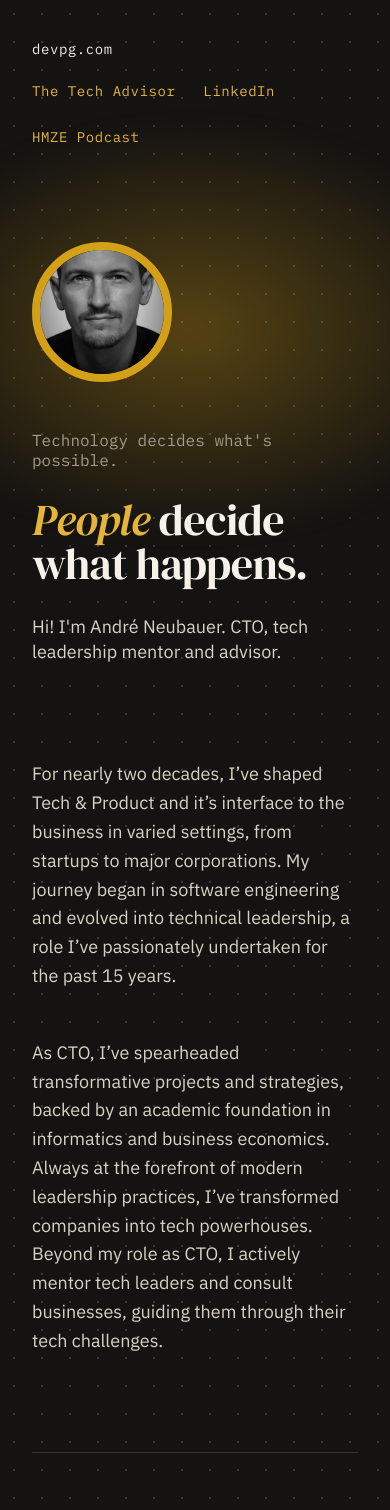
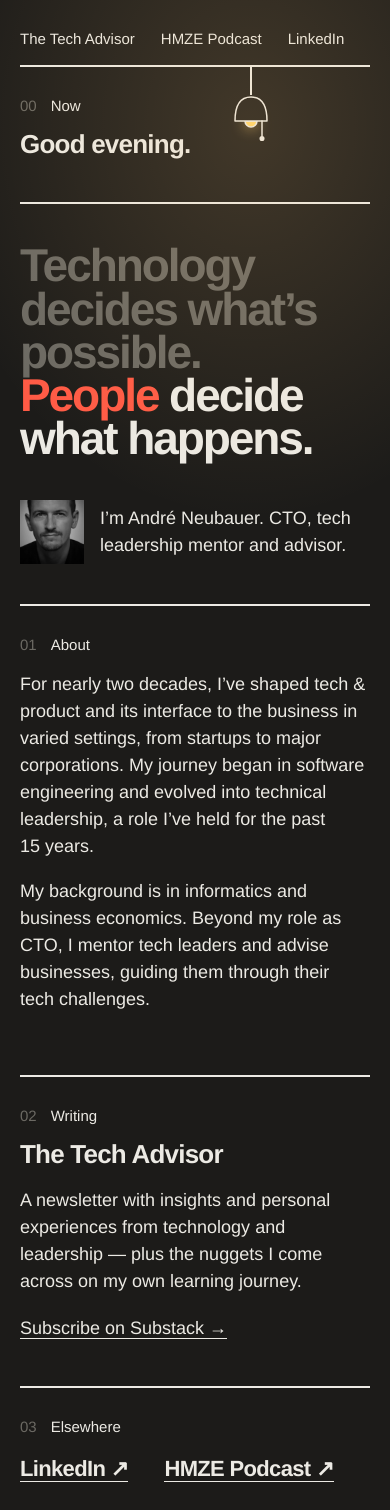
Before and after one commit to devpg/devpg.github.io, a Jekyll site: the page built from index.md, in a window 390 px wide. Shown: the top 1510 px of the page. Built offline with Jekyll 4.4.1, drawn with Linux system fonts in a browser that asks for light colours; some of the changed text lies outside the part shown.

Commit message:
Rework the design as a typographic poster that follows the visitor's day
The dark page with glow, dot grid and gold serif accent read as generated.
Replace it with a plain off-white page in system Helvetica: the claim fills
the width, "People" is the one word in red, and numbered rows carry the rest.
No web fonts are loaded any more, and the Substack iframe becomes a link.

A "00 Now" row greets by local time ("Mahlzeit." from 12 to 13) and adds a
note on Monday mornings, Friday afternoons and weekends. After sunset, which
is computed for the date and assumes central Europe, the page turns dark and
a lamp hangs from the header rule; pulling it turns the light back up.
Mornings leave a coffee ring. daylight.js loads in <head> without defer so
the state is on <html> before first paint and the light page never flashes.
?now=2026-12-21T07:30 previews any moment.

Holding the word "People", or pressing P, starts a hidden round of
"Technology vs. People" pong that takes its colours from the current page
and turns upright on phones.

The byline portrait gets its own 192px file instead of the 673 KB original.

Co-Authored-By: Claude Fable 5.1 <noreply@anthropic.com>

```diff
--- a/_layouts/default.html
+++ b/_layouts/default.html
@@ -5,29 +5,21 @@
   <meta name="viewport" content="width=device-width, initial-scale=1">
   <title>{{ page.title }} | {{ site.title }}</title>
   {% seo %}
-  <link rel="preconnect" href="https://fonts.googleapis.com">
-  <link href="https://fonts.googleapis.com/css2?family=DM+Serif+Display:ital@0;1&family=IBM+Plex+Sans:wght@400;500&family=IBM+Plex+Mono:wght@400;500&display=swap" rel="stylesheet">
   <link rel="stylesheet" href="{{ '/assets/css/site.css' | relative_url }}">
+  <script src="{{ '/assets/js/daylight.js' | relative_url }}"></script>
 </head>
 <body>
-  <div class="page">
-    <div class="dots"></div>
-    <div class="glow"></div>
-    <div class="wrap">
-      <nav class="nav">
-        <div>devpg.com</div>
-        <div class="links">
-          <a href="https://devpg.substack.com/">The Tech Advisor</a>
-          <a href="https://www.linkedin.com/in/andreneubauer/">LinkedIn</a>
-          <a href="https://hmze.tech">HMZE Podcast</a>
-        </div>
+  <div class="wrap">
+    <header class="bar" data-lamp-mount>
+      <nav>
+        <a href="https://devpg.substack.com/">The Tech Advisor</a>
+        <a href="https://hmze.tech">HMZE Podcast</a>
+        <a href="https://www.linkedin.com/in/andreneubauer/">LinkedIn</a>
       </nav>
-      {{ content }}
-      <footer class="foot">
-        <div>Hosted on GitHub Pages — Credits to <a href="https://github.com/godalming123">godalming123 (Basic theme)</a></div>
-        <div class="status"><span class="dot"></span>Leaderfying…</div>
-      </footer>
-    </div>
+    </header>
+    {{ content }}
+    <footer class="foot">devpg.com</footer>
   </div>
+  <script src="{{ '/assets/js/pong.js' | relative_url }}" defer></script>
 </body>
 </html>
--- a/assets/css/site.css
+++ b/assets/css/site.css
@@ -1,28 +1,71 @@
+:root{--paper:#f4f3ef;--ink:#111;--grey:#a3a19a;--rule:#111;--hi:#ffe14a;--red:#e2001a;--note:#6f6d67;--ring-top:70px;--ring-right:max(-30px,calc(50% - 570px))}
 *{box-sizing:border-box}
-body{margin:0;background:#141311;color:#f6f1e9;font-family:'IBM Plex Sans',sans-serif}
-a{color:#e5b53a;text-decoration:none}
-a:hover{color:#f6f1e9;text-decoration:underline}
-.page{min-height:100vh;position:relative;overflow:hidden}
-.dots{position:absolute;inset:0;background-image:radial-gradient(rgba(246,241,233,0.18) 1.2px,transparent 1.3px);background-size:28px 28px;pointer-events:none}
-.glow{position:absolute;right:-120px;top:120px;width:640px;height:420px;border-radius:50%;background:radial-gradient(closest-side,rgba(212,160,23,0.35),transparent);filter:blur(12px);pointer-events:none}
-.wrap{position:relative;max-width:1040px;margin:0 auto;padding:40px 32px 80px;display:flex;flex-direction:column;gap:96px}
-.nav,.foot{display:flex;justify-content:space-between;align-items:center;gap:24px;flex-wrap:wrap;font-family:'IBM Plex Mono',monospace;font-size:14px;letter-spacing:0.04em}
-.links{display:flex;gap:28px;flex-wrap:wrap}
-.hero{display:grid;grid-template-columns:minmax(0,1fr) auto;gap:48px;align-items:end}
-.hero-text{display:flex;flex-direction:column;gap:28px;min-width:0}
-.kicker{font-family:'IBM Plex Mono',monospace;font-size:clamp(16px,1.6vw,22px);color:#a39a8c}
-h1{margin:0;font-family:'DM Serif Display',serif;font-weight:400;font-size:clamp(44px,7vw,96px);line-height:1;letter-spacing:-0.015em;text-wrap:balance}
-h1 em,h2 em{font-style:italic;color:#e5b53a}
-.lede{margin:0;font-size:clamp(18px,1.8vw,22px);line-height:1.4;color:#d9d2c6;max-width:38ch}
-.portrait{width:clamp(140px,18vw,220px);height:clamp(140px,18vw,220px);border-radius:50%;object-fit:cover;border:8px solid #d4a017;display:block}
-.bio{display:grid;grid-template-columns:repeat(auto-fit,minmax(280px,1fr));gap:48px;font-size:18px;line-height:1.6;color:#d9d2c6;text-wrap:pretty}
-.bio p{margin:0}
-.newsletter{border-top:1px solid rgba(246,241,233,0.15);padding-top:56px;display:grid;grid-template-columns:repeat(auto-fit,minmax(300px,1fr));gap:48px;align-items:start}
-.newsletter > div{display:flex;flex-direction:column;gap:20px}
-h2{margin:0;font-family:'DM Serif Display',serif;font-weight:400;font-size:clamp(32px,4vw,52px);line-height:1.05;letter-spacing:-0.01em;text-wrap:balance}
-.newsletter p{margin:0;font-size:18px;line-height:1.6;color:#d9d2c6;text-wrap:pretty}
-.newsletter iframe{width:100%;height:320px;border:1px solid rgba(246,241,233,0.15);border-radius:4px;background:#f6f1e9}
-.foot{color:#7a7266}
-.status{display:flex;align-items:center;gap:10px}
-.dot{display:inline-block;width:9px;height:9px;border-radius:50%;background:#e5b53a}
-@media (max-width:640px){.hero{grid-template-columns:1fr}.portrait{order:-1}}
+html{background:var(--paper);overflow-x:clip;transition:background-color .8s}
+body{position:relative;overflow-x:clip;margin:0;color:var(--ink);font-family:"Helvetica Neue",Helvetica,Arial,sans-serif;font-size:18px;line-height:1.5;-webkit-font-smoothing:antialiased;transition:color .8s}
+::selection{background:var(--hi);color:#111}
+a{color:inherit;text-decoration:none;border-bottom:1.5px solid currentColor}
+a:hover{background:var(--hi);color:#111}
+p{margin:0}
+.wrap{max-width:1180px;margin:0 auto;padding:28px 32px 40px}
+
+.bar{position:relative;display:flex;justify-content:flex-end;font-size:15px;font-weight:500;padding-bottom:14px;border-bottom:2px solid var(--rule);--lamp-x:83%}
+.bar nav{display:flex;gap:8px 26px;flex-wrap:wrap}
+.bar a{border:0}
+
+.row{display:grid;grid-template-columns:140px minmax(0,1fr);gap:40px;padding:28px 0 44px;border-top:2px solid var(--rule)}
+.row h2{margin:0;font-size:15px;font-weight:500;display:flex;gap:14px}
+.row h2 span{color:var(--grey);font-variant-numeric:tabular-nums}
+.big{font-size:clamp(26px,3.4vw,44px);font-weight:700;letter-spacing:-.03em;line-height:1.05;margin:0 0 18px;max-width:20ch}
+.big + p{max-width:56ch;margin:0 0 20px}
+
+.now{border-top:0}
+.now .big{margin:0}
+.now .note{margin-top:12px}
+.now .note:empty{display:none}
+
+.hero{padding:56px 0;border-top:2px solid var(--rule)}
+h1{margin:0;font-weight:700;font-size:clamp(46px,11vw,156px);line-height:.94;letter-spacing:-.045em}
+h1 .dim{color:var(--grey);display:block}
+h1 .people{color:var(--red);-webkit-touch-callout:none;-webkit-user-select:none;user-select:none}
+.who{display:flex;align-items:center;gap:16px;margin-top:40px;font-size:clamp(18px,1.7vw,22px)}
+.who p{max-width:30ch}
+.who img{width:64px;height:64px;object-fit:cover;filter:grayscale(1);flex:none}
+
+.cols{columns:2 300px;column-gap:40px;max-width:900px}
+.cols p{margin:0 0 1em;break-inside:avoid;text-wrap:pretty}
+.list{list-style:none;margin:0;padding:0;font-size:clamp(22px,2.6vw,32px);font-weight:700;letter-spacing:-.03em;display:flex;gap:10px 36px;flex-wrap:wrap}
+.foot{font-size:14px;color:var(--note);border-top:2px solid var(--rule);padding-top:14px}
+
+/* the day: assets/js/daylight.js sets these states on <html> */
+html[data-phase=golden],html[data-lamp-bright]{--paper:#f5ecd9}
+html[data-dark]{--paper:#1c1b19;--ink:#eceae4;--grey:#6b6963;--rule:#eceae4;--hi:#e3c23a;--red:#ff5a45;--note:#8d8b84}
+html[data-phase=night][data-dark]{--paper:#131312;--ink:#d2d0ca;--rule:#d2d0ca}
+html[data-dark] .who img{filter:grayscale(1) brightness(.85)}
+
+.lamp{position:absolute;top:100%;left:var(--lamp-x,50%);transform:translateX(-50%);display:none;flex-direction:column;align-items:center;background:none;border:0;padding:0 14px 8px;color:inherit;cursor:pointer;-webkit-tap-highlight-color:transparent}
+[data-dusk] .lamp{display:flex}
+.lamp i{width:1.5px;height:30px;background:currentColor}
+.lamp svg{display:block;width:44px;height:48px;overflow:visible;transition:transform .12s}
+.lamp:active svg{transform:translateY(4px)}
+.lamp .shade{fill:var(--paper)}
+.lamp .bulb{fill:#ffd66b;filter:drop-shadow(0 0 7px rgba(255,205,110,.9))}
+[data-phase=night][data-dark] .lamp .bulb{fill:#c99a45;filter:drop-shadow(0 0 4px rgba(255,205,110,.5))}
+.pool{position:absolute;inset:0;pointer-events:none;opacity:0;transition:opacity .8s;background:radial-gradient(ellipse 460px 560px at var(--pool-x,50%) var(--pool-y,90px),rgba(255,200,120,.17),transparent 70%)}
+[data-dark] .pool{opacity:1}
+[data-phase=night][data-dark] .pool{opacity:.5}
+.ring{position:absolute;top:var(--ring-top);right:var(--ring-right);width:120px;height:120px;pointer-events:none;opacity:0;transition:opacity .8s;color:#7a5230}
+.ring.two{margin:66px 88px 0 0;transform:rotate(140deg)}
+[data-dark] .ring{color:#c9a27a}
+[data-phase=morning] .ring:not(.two),[data-phase=morning][data-moment=monday] .ring.two{opacity:1}
+.moon{position:absolute;top:10px;right:14px;width:16px;height:16px;pointer-events:none;opacity:0;transition:opacity .8s}
+[data-phase=night] .moon{opacity:.8}
+
+@media (max-width:720px){
+  :root{--ring-top:56px;--ring-right:-30px}
+  .wrap{padding-inline:20px}
+  .bar{justify-content:flex-start;--lamp-x:66%}
+  .row{grid-template-columns:minmax(0,1fr);gap:14px}
+  .hero{padding:40px 0}
+  .ring.two{display:none}
+}
+@media (prefers-reduced-motion:reduce){html,body,.pool,.ring,.moon,.lamp svg{transition:none}}
--- /dev/null
+++ b/assets/js/daylight.js
@@ -0,0 +1,95 @@
+// The page follows the visitor's day, week and season.
+//   morning  05–11            a coffee ring on the paper (two on a Monday)
+//   day      11–golden        the plain page
+//   golden   1½ h to sunset   warm paper
+//   evening  sunset–23        dark page, a lamp is on; pull it to turn the light up
+//   night    23–05            darker still, lamp low, a moon
+// Sunrise and sunset move with the date, so the lamp comes on around 16:15 in
+// December and 21:30 in June. Before sunrise the page is dark as well.
+//
+// Loaded in <head> without defer on purpose: the state lands on <html> before
+// the first paint, so an evening visitor never sees the light page flash by.
+// To see another moment, add e.g. ?now=2026-12-21T07:30 to the address.
+(() => {
+  const root = document.documentElement;
+  const q = new URLSearchParams(location.search).get('now');
+  const off = q && !isNaN(new Date(q)) ? new Date(q) - Date.now() : 0;
+
+  const NOTES = {
+    monday: 'It’s Monday morning. Have a good week.',
+    friday: 'It’s Friday afternoon. Whatever you’re about to deploy: Monday is a nice day, too.',
+    weekend: 'It’s the weekend, and you’re reading about tech leadership. I like you already.'
+  };
+
+  let choice = null;
+  try { choice = sessionStorage.getItem('lamp'); } catch (e) {}
+
+  // rough sunrise and sunset on the clock, for central Europe (51°N)
+  function sun(d) {
+    const N = Math.floor((d - new Date(d.getFullYear(), 0, 0)) / 864e5);
+    const decl = -23.44 * Math.cos(2 * Math.PI * (N + 10) / 365) * Math.PI / 180;
+    const half = Math.acos(-Math.tan(51 * Math.PI / 180) * Math.tan(decl)) * 12 / Math.PI;
+    const summer = (new Date(d.getFullYear(), 0, 1).getTimezoneOffset() - d.getTimezoneOffset()) / 60;
+    const noon = 12.35 + summer;
+    return { rise: noon - half, set: noon + half };
+  }
+
+  function apply() {
+    const n = new Date(Date.now() + off), h = n.getHours() + n.getMinutes() / 60, day = n.getDay(), { rise, set } = sun(n);
+    const phase = h < 5 || h >= 23 ? 'night' : h >= set ? 'evening' : h >= set - 1.5 ? 'golden' : h < 11 ? 'morning' : 'day';
+    const moment = day === 1 && h >= 5 && h < 11 ? 'monday' : day === 5 && h >= 15 && h < 19 ? 'friday' : day === 0 || day === 6 ? 'weekend' : '';
+    const dusk = h < rise || h >= set, bright = dusk && choice === 'bright';
+    root.dataset.phase = phase;
+    root.dataset.moment = moment;
+    root.toggleAttribute('data-dusk', dusk);
+    root.toggleAttribute('data-dark', dusk && !bright);
+    root.toggleAttribute('data-lamp-bright', bright);
+    const greeting = h < 5 || h >= 23 ? 'Still up?' : h < 11 ? 'Good morning.' : h >= 12 && h < 13 ? 'Mahlzeit.' :
+      h < Math.min(18, set) ? 'Hello.' : 'Good evening.';
+    return { greeting, note: NOTES[moment] || '' };
+  }
+  apply();
+
+  addEventListener('DOMContentLoaded', () => {
+    const make = (tag, cls, html = '') => { const e = document.createElement(tag); e.className = cls; e.innerHTML = html; return e; };
+    const stain = `<svg viewBox="0 0 120 120" fill="none" stroke="currentColor">
+      <filter id="rough"><feTurbulence baseFrequency=".045" numOctaves="3" seed="7"/><feDisplacementMap in="SourceGraphic" scale="5"/></filter>
+      <g filter="url(#rough)"><circle cx="60" cy="60" r="44" stroke-width="5" opacity=".2"/>
+      <circle cx="60" cy="60" r="46.5" stroke-width="1.2" opacity=".35"/>
+      <path d="M30 92A44 44 0 0 1 18 48" stroke-width="8" opacity=".1"/></g></svg>`;
+    const lamp = make('button', 'lamp', `<i></i>
+      <svg viewBox="0 0 44 48" fill="none" stroke="currentColor" stroke-width="1.5" stroke-linejoin="round" stroke-linecap="round">
+        <path class="bulb" d="M16 26a6 6 0 0 0 12 0z"/>
+        <path class="shade" d="M6 26Q6 2 22 2Q38 2 38 26z"/>
+        <path d="M33 26v15"/><circle cx="33" cy="43.5" r="1.8" fill="currentColor"/>
+      </svg>`);
+    lamp.setAttribute('aria-label', 'Lamp: switch the light');
+    const pool = make('div', 'pool');
+    const moon = make('div', 'moon', '<svg viewBox="0 0 16 16"><path fill="currentColor" d="M10.5 1a7.5 7.5 0 1 0 4.6 10.3A6.2 6.2 0 0 1 10.5 1z"/></svg>');
+    (document.querySelector('[data-lamp-mount]') || document.body).append(lamp);
+    document.body.append(pool, make('div', 'ring', stain), make('div', 'ring two', stain), moon);
+
+    const greet = document.querySelector('[data-greet]'), note = document.querySelector('[data-note]');
+    // the pool of light follows wherever the lamp hangs
+    function aim() {
+      const r = lamp.getBoundingClientRect();
+      if (!r.width) return;
+      pool.style.setProperty('--pool-x', r.left + r.width / 2 + scrollX + 'px');
+      pool.style.setProperty('--pool-y', r.bottom + scrollY - 24 + 'px');
+    }
+    function render() {
+      const s = apply();
+      if (greet) greet.textContent = s.greeting;
+      if (note) note.textContent = s.note;
+      requestAnimationFrame(aim);
+    }
+    lamp.addEventListener('click', () => {
+      choice = root.hasAttribute('data-dark') ? 'bright' : 'dim';
+      try { sessionStorage.setItem('lamp', choice); } catch (e) {}
+      render();
+    });
+    addEventListener('resize', aim);
+    setInterval(render, 60000);
+    render();
+  });
+})();
--- /dev/null
+++ b/assets/js/pong.js
@@ -0,0 +1,147 @@
+// Hidden on purpose: "Technology vs. People". Nothing on the page points to it.
+// Start: press and hold the word "People" (touch or mouse), or press P.
+// The court follows the screen: sideways on desktop, upright on a phone.
+(() => {
+  const WIN = 5, MARGIN = 28, HOLD = 550;
+  let playing = false;
+
+  addEventListener('keydown', e => {
+    if (playing || e.metaKey || e.ctrlKey || e.altKey) return;
+    if (/^(INPUT|TEXTAREA|SELECT)$/.test(e.target.tagName) || e.target.isContentEditable) return;
+    if (e.key.toLowerCase() === 'p') play();
+  });
+  document.querySelectorAll('[data-gem]').forEach(el => {
+    let t;
+    const cancel = () => clearTimeout(t);
+    el.addEventListener('pointerdown', () => { cancel(); t = setTimeout(play, HOLD); });
+    ['pointerup', 'pointerleave', 'pointercancel'].forEach(n => el.addEventListener(n, cancel));
+    el.addEventListener('contextmenu', e => e.preventDefault());
+  });
+
+  function play() {
+    if (playing) return;
+    playing = true;
+    // borrow ink, paper and typeface from whatever page we are on
+    const body = getComputedStyle(document.body);
+    const ink = body.color, font = body.fontFamily;
+    const paper = getComputedStyle(document.documentElement).backgroundColor;
+    const wrap = document.createElement('div'), c = document.createElement('canvas'), x = c.getContext('2d');
+    const leave = document.createElement('button');
+    wrap.style.cssText = 'position:fixed;inset:0;z-index:999;opacity:0;transition:opacity .25s;touch-action:none;background:' +
+      paper.replace('rgb(', 'rgba(').replace(')', ',.94)');
+    c.style.cssText = 'display:block;width:100%;height:100%;cursor:none';
+    leave.textContent = 'leave';
+    leave.style.cssText = 'position:absolute;background:none;border:0;padding:14px 18px;text-decoration:underline;cursor:pointer;opacity:.55;color:' +
+      ink + ';font:15px/1 ' + font;
+    wrap.append(c, leave);
+    document.body.appendChild(wrap);
+    requestAnimationFrame(() => wrap.style.opacity = 1);
+    const root = document.documentElement, overflow = root.style.overflow;
+    root.style.overflow = 'hidden';
+
+    // u runs along the court (Technology at 0, People at LEN), v across it
+    let W, H, LEN, BR, tall, raf, last = 0, over = null;
+    const keys = {}, score = [0, 0];
+    const pad = { w: 10, h: 0, tech: 0, people: 0 };
+    const ball = { u: 0, v: 0, vu: 0, vv: 0, s: 12 };
+    const clamp = v => Math.max(0, Math.min(BR - pad.h, v));
+    const rect = (u, v, du, dv) => tall ? x.fillRect(v, u, dv, du) : x.fillRect(u, v, du, dv);
+
+    function size() {
+      const r = devicePixelRatio || 1;
+      W = wrap.clientWidth; H = wrap.clientHeight; tall = H > W;
+      LEN = tall ? H : W; BR = tall ? W : H;
+      c.width = W * r; c.height = H * r; x.setTransform(r, 0, 0, r, 0, 0);
+      pad.h = Math.max(70, BR * .16);
+      Object.assign(leave.style, tall
+        ? { right: '0', top: '50%', left: '', bottom: '', transform: 'translateY(-50%)' }
+        : { left: '50%', bottom: '6px', right: '', top: '', transform: 'translateX(-50%)' });
+    }
+    function serve(dir) {
+      const sp = Math.max(380, LEN * .42);
+      ball.u = LEN / 2; ball.v = BR / 2;
+      ball.vu = dir * sp; ball.vv = (Math.random() - .5) * sp * .8;
+    }
+    function hit(pu, pv, dir) {
+      if (Math.sign(ball.vu) === dir) return;
+      if (ball.u < pu + pad.w && ball.u + ball.s > pu && ball.v + ball.s > pv && ball.v < pv + pad.h) {
+        const off = (ball.v + ball.s / 2 - (pv + pad.h / 2)) / (pad.h / 2);
+        const sp = Math.hypot(ball.vu, ball.vv) * 1.05, a = off * Math.PI / 3.5;
+        ball.vu = dir * sp * Math.cos(a); ball.vv = sp * Math.sin(a);
+      }
+    }
+    function point(who) {
+      if (++score[who] === WIN) over = who ? ['People decide', 'what happens.'] : ['Technology decides', 'what’s possible.'];
+      else serve(who ? -1 : 1);
+    }
+    function step(dt) {
+      if (keys.ArrowUp || keys.ArrowLeft || keys.w || keys.a) pad.people -= BR * 1.1 * dt;
+      if (keys.ArrowDown || keys.ArrowRight || keys.s || keys.d) pad.people += BR * 1.1 * dt;
+      // technology follows the ball, but only so fast
+      const reach = BR * .62 * dt;
+      pad.tech += Math.max(-reach, Math.min(reach, ball.v - pad.h / 2 - pad.tech));
+      pad.tech = clamp(pad.tech); pad.people = clamp(pad.people);
+      ball.u += ball.vu * dt; ball.v += ball.vv * dt;
+      if (ball.v < 0 || ball.v > BR - ball.s) { ball.vv *= -1; ball.v = ball.v < 0 ? 0 : BR - ball.s; }
+      hit(MARGIN, pad.tech, 1); hit(LEN - MARGIN - pad.w, pad.people, -1);
+      if (ball.u < -ball.s) point(1); else if (ball.u > LEN) point(0);
+    }
+    function draw() {
+      x.clearRect(0, 0, W, H); x.fillStyle = ink;
+      rect(MARGIN, pad.tech, pad.w, pad.h);
+      rect(LEN - MARGIN - pad.w, pad.people, pad.w, pad.h);
+      if (over) {
+        x.textAlign = 'center';
+        x.font = '700 ' + (tall ? 30 : Math.min(44, W * .05)) + 'px ' + font;
+        if (tall) { x.fillText(over[0], W / 2, H / 2 - 8); x.fillText(over[1], W / 2, H / 2 + 30); }
+        else x.fillText(over.join(' '), W / 2, H / 2);
+        x.globalAlpha = .55; x.font = '15px ' + font;
+        x.fillText('Technology ' + score[0] + ' : ' + score[1] + ' People', W / 2, H / 2 + (tall ? 70 : 44));
+        x.globalAlpha = 1;
+        return;
+      }
+      if (tall) {
+        x.textAlign = 'left';
+        x.font = '700 44px ' + font;
+        x.fillText(score[0], 20, H / 2 - 40); x.fillText(score[1], 20, H / 2 + 72);
+        x.globalAlpha = .55; x.font = '14px ' + font;
+        x.fillText('Technology', 20, H / 2 - 16); x.fillText('People', 20, H / 2 + 28);
+        x.globalAlpha = 1;
+        for (let i = 120; i < W - 80; i += 28) x.fillRect(i, H / 2 - 1, 12, 2);
+      } else {
+        x.textAlign = 'center';
+        x.font = '700 64px ' + font;
+        x.fillText(score[0], W / 2 - 90, 96); x.fillText(score[1], W / 2 + 90, 96);
+        x.globalAlpha = .55; x.font = '15px ' + font;
+        x.fillText('Technology', W / 2 - 90, 126); x.fillText('People', W / 2 + 90, 126);
+        x.globalAlpha = 1;
+        for (let i = 150; i < H - 60; i += 28) x.fillRect(W / 2 - 1, i, 2, 12);
+      }
+      rect(ball.u, ball.v, ball.s, ball.s);
+    }
+    function frame(t) {
+      const dt = Math.min(.033, (t - last) / 1000 || 0); last = t;
+      if (!over) step(dt);
+      draw(); raf = requestAnimationFrame(frame);
+    }
+    function down(e) {
+      if (e.key === 'Escape' || (over && (e.key === 'Enter' || e.key === ' '))) return quit();
+      keys[e.key] = true;
+      if (e.key.startsWith('Arrow') || e.key === ' ') e.preventDefault();
+    }
+    const up = e => { keys[e.key] = false; };
+    const move = e => { pad.people = (tall ? e.clientX : e.clientY) - pad.h / 2; };
+    function quit() {
+      cancelAnimationFrame(raf);
+      removeEventListener('keydown', down); removeEventListener('keyup', up); removeEventListener('resize', size);
+      root.style.overflow = overflow; wrap.remove(); playing = false;
+    }
+
+    addEventListener('keydown', down); addEventListener('keyup', up); addEventListener('resize', size);
+    wrap.addEventListener('pointermove', move);
+    wrap.addEventListener('pointerdown', e => { if (over && e.target === c) quit(); else move(e); });
+    leave.addEventListener('click', quit);
+    size(); pad.tech = pad.people = (BR - pad.h) / 2; serve(Math.random() < .5 ? -1 : 1);
+    raf = requestAnimationFrame(frame);
+  }
+})();
--- a/index.md
+++ b/index.md
@@ -3,24 +3,43 @@ layout: default
 title: Hi! I’m André Neubauer.
 ---
 
-<header class="hero">
-  <div class="hero-text">
-    <div class="kicker">Technology decides what's possible.</div>
-    <h1><em>People</em> decide what happens.</h1>
-    <p class="lede">Hi! I'm André Neubauer. CTO, tech leadership mentor and advisor.</p>
+<section class="row now">
+  <h2><span>00</span> Now</h2>
+  <div>
+    <p class="big" data-greet>Hello.</p>
+    <p class="note" data-note></p>
   </div>
-  <img class="portrait" src="{{ '/assets/img/andre_portrait_square.jpg' | relative_url }}" alt="André Neubauer">
-</header>
-
-<section class="bio">
-  <p>For nearly two decades, I’ve shaped Tech &amp; Product and it’s interface to the business in varied settings, from startups to major corporations. My journey began in software engineering and evolved into technical leadership, a role I’ve passionately undertaken for the past 15 years.</p>
-  <p>As CTO, I’ve spearheaded transformative projects and strategies, backed by an academic foundation in informatics and business economics. Always at the forefront of modern leadership practices, I’ve transformed companies into tech powerhouses. Beyond my role as CTO, I actively mentor tech leaders and consult businesses, guiding them through their tech challenges.</p>
 </section>
 
-<section class="newsletter">
+<section class="hero">
+  <h1><span class="dim">Technology decides what’s possible.</span> <span class="people" data-gem>People</span> decide what happens.</h1>
+  <div class="who">
+    <img src="{{ '/assets/img/andre_portrait_small.jpg' | relative_url }}" alt="André Neubauer" width="64" height="64">
+    <p>I’m André Neubauer. CTO, tech leadership mentor and advisor.</p>
+  </div>
+</section>
+
+<section class="row">
+  <h2><span>01</span> About</h2>
+  <div class="cols">
+    <p>For nearly two decades, I’ve shaped tech &amp; product and its interface to the business in varied settings, from startups to major corporations. My journey began in software engineering and evolved into technical leadership, a role I’ve held for the past 15 years.</p>
+    <p>My background is in informatics and business economics. Beyond my role as CTO, I mentor tech leaders and advise businesses, guiding them through their tech challenges.</p>
+  </div>
+</section>
+
+<section class="row">
+  <h2><span>02</span> Writing</h2>
   <div>
-    <h2>I’m also writing <a href="https://devpg.substack.com"><em>The Tech Advisor</em></a>.</h2>
-    <p>In this newsletter I share insights and personal experiences within the realms of technology and leadership. Additionally, it serves as a respository for some nuggets I came across in my learning journey and maybe are valuable for other technical leaders as well.</p>
+    <p class="big">The Tech Advisor</p>
+    <p>A newsletter with insights and personal experiences from technology and leadership — plus the nuggets I come across on my own learning journey.</p>
+    <a href="https://devpg.substack.com">Subscribe on Substack →</a>
   </div>
-  <iframe src="https://devpg.substack.com/embed" title="Subscribe to The Tech Advisor"></iframe>
 </section>
+
+<section class="row">
+  <h2><span>03</span> Elsewhere</h2>
+  <ul class="list">
+    <li><a href="https://www.linkedin.com/in/andreneubauer/">LinkedIn ↗</a></li>
+    <li><a href="https://hmze.tech">HMZE Podcast ↗</a></li>
+  </ul>
+</section>
```
Also changed, not shown: assets/img/andre_portrait_small.jpg (added).
